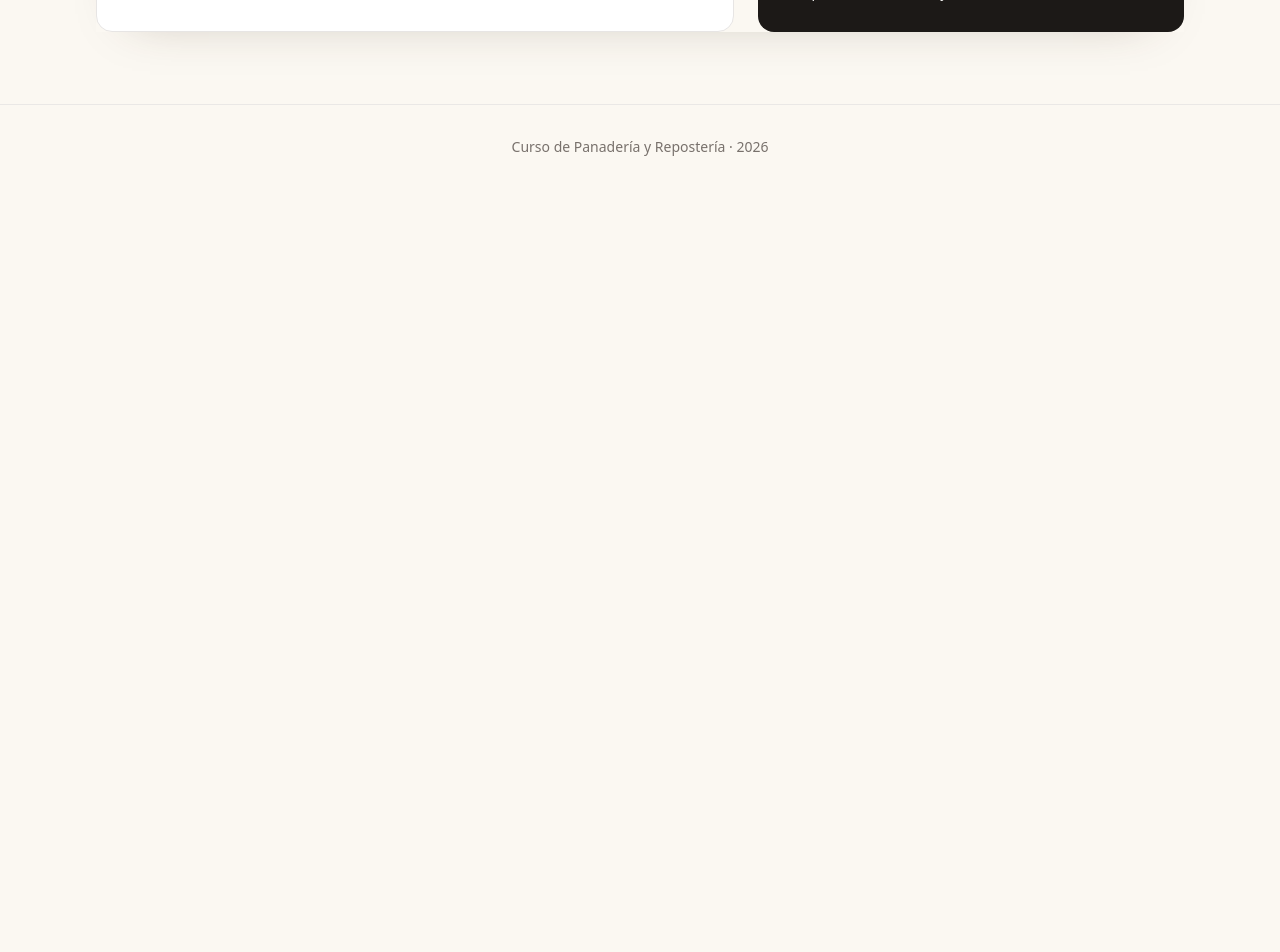
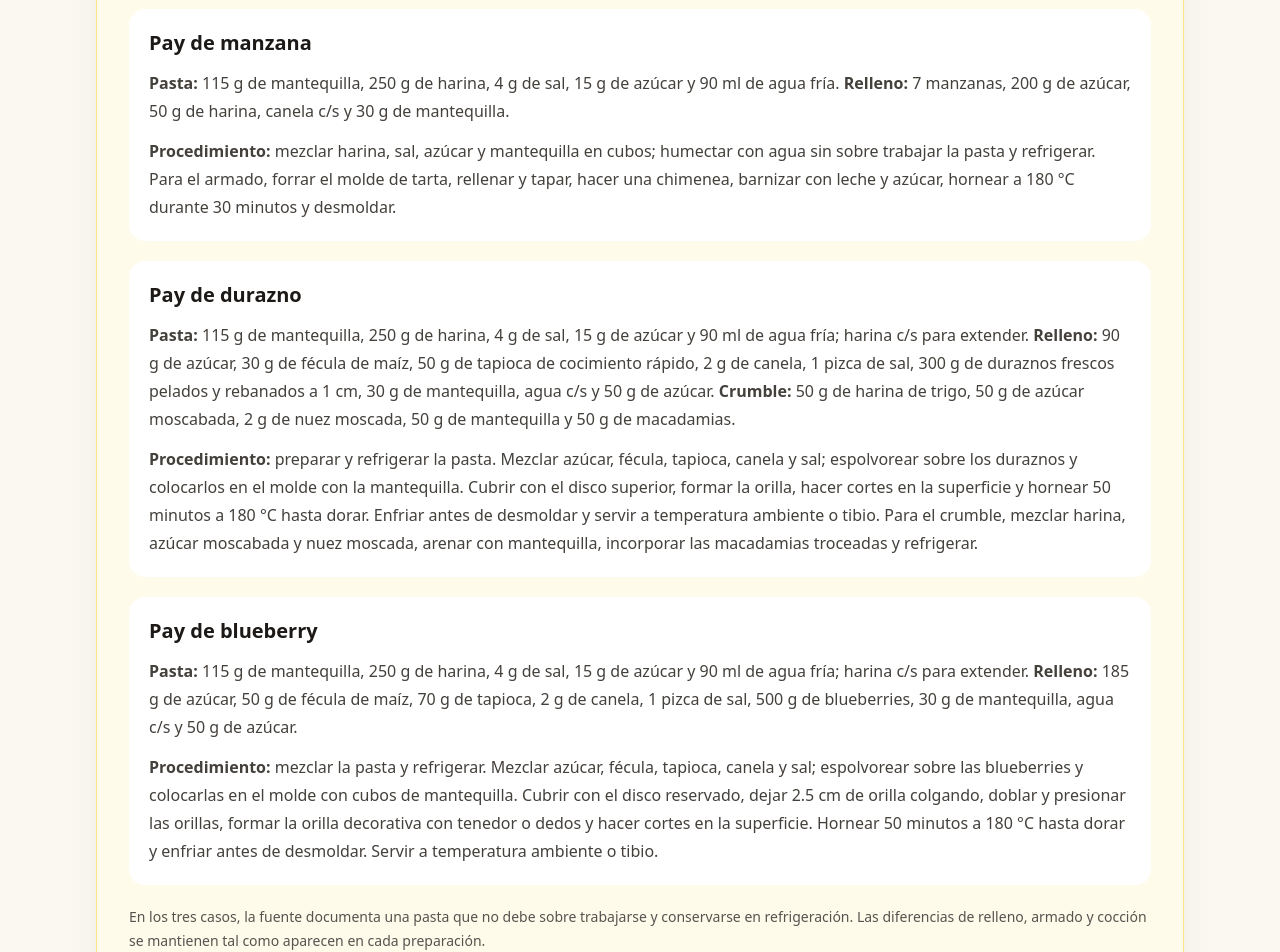
Before and after one commit to Drworm82/CursoPanadero, a Next.js app: page /leccion-lo-que-cambia-el-objetivo in a window 1280 px wide. Shown: the part 2460-3412 px from the top of the page. Before the commit the page ends 2649 px from the top, so only its background shows below. Built offline with nearby package versions, Linux system fonts and the light colour scheme; no server answers.

Commit message:
Complete Clase 7 pays en Lección 11

```diff
--- a/pages/leccion-lo-que-cambia-el-objetivo.js
+++ b/pages/leccion-lo-que-cambia-el-objetivo.js
@@ -102,6 +102,69 @@ export default function LessonElevenPage() {
         </section>
 
 
+        <section className="rounded-2xl border border-amber-200 bg-amber-50 p-6 sm:p-8">
+          <p className="text-sm font-medium uppercase tracking-[0.14em] text-amber-700">Clase 7 · Pays</p>
+          <h2 className="mt-2 text-2xl font-semibold text-stone-900">Tres pays documentados</h2>
+          <p className="mt-3 max-w-3xl leading-7 text-stone-700">
+            La Clase 7 presenta tres preparaciones con la misma pasta base de mantequilla, harina, sal, azúcar y
+            agua fría. Lo que cambia es el relleno y, en el caso del durazno, el crumble de macadamias.
+          </p>
+
+          <div className="mt-6 space-y-5">
+            <article className="rounded-2xl bg-white p-5">
+              <h3 className="text-xl font-semibold text-stone-900">Pay de manzana</h3>
+              <p className="mt-3 leading-7 text-stone-700">
+                <strong>Pasta:</strong> 115 g de mantequilla, 250 g de harina, 4 g de sal, 15 g de azúcar y 90 ml de agua fría.
+                <strong> Relleno:</strong> 7 manzanas, 200 g de azúcar, 50 g de harina, canela c/s y 30 g de mantequilla.
+              </p>
+              <p className="mt-3 leading-7 text-stone-700">
+                <strong>Procedimiento:</strong> mezclar harina, sal, azúcar y mantequilla en cubos; humectar con agua sin
+                sobre trabajar la pasta y refrigerar. Para el armado, forrar el molde de tarta, rellenar y tapar, hacer
+                una chimenea, barnizar con leche y azúcar, hornear a 180 °C durante 30 minutos y desmoldar.
+              </p>
+            </article>
+
+            <article className="rounded-2xl bg-white p-5">
+              <h3 className="text-xl font-semibold text-stone-900">Pay de durazno</h3>
+              <p className="mt-3 leading-7 text-stone-700">
+                <strong>Pasta:</strong> 115 g de mantequilla, 250 g de harina, 4 g de sal, 15 g de azúcar y 90 ml de agua fría;
+                harina c/s para extender. <strong>Relleno:</strong> 90 g de azúcar, 30 g de fécula de maíz, 50 g de tapioca de
+                cocimiento rápido, 2 g de canela, 1 pizca de sal, 300 g de duraznos frescos pelados y rebanados a 1 cm,
+                30 g de mantequilla, agua c/s y 50 g de azúcar. <strong>Crumble:</strong> 50 g de harina de trigo,
+                50 g de azúcar moscabada, 2 g de nuez moscada, 50 g de mantequilla y 50 g de macadamias.
+              </p>
+              <p className="mt-3 leading-7 text-stone-700">
+                <strong>Procedimiento:</strong> preparar y refrigerar la pasta. Mezclar azúcar, fécula, tapioca, canela y sal;
+                espolvorear sobre los duraznos y colocarlos en el molde con la mantequilla. Cubrir con el disco superior,
+                formar la orilla, hacer cortes en la superficie y hornear 50 minutos a 180 °C hasta dorar. Enfriar antes
+                de desmoldar y servir a temperatura ambiente o tibio. Para el crumble, mezclar harina, azúcar moscabada y
+                nuez moscada, arenar con mantequilla, incorporar las macadamias troceadas y refrigerar.
+              </p>
+            </article>
+
+            <article className="rounded-2xl bg-white p-5">
+              <h3 className="text-xl font-semibold text-stone-900">Pay de blueberry</h3>
+              <p className="mt-3 leading-7 text-stone-700">
+                <strong>Pasta:</strong> 115 g de mantequilla, 250 g de harina, 4 g de sal, 15 g de azúcar y 90 ml de agua fría;
+                harina c/s para extender. <strong>Relleno:</strong> 185 g de azúcar, 50 g de fécula de maíz, 70 g de tapioca,
+                2 g de canela, 1 pizca de sal, 500 g de blueberries, 30 g de mantequilla, agua c/s y 50 g de azúcar.
+              </p>
+              <p className="mt-3 leading-7 text-stone-700">
+                <strong>Procedimiento:</strong> mezclar la pasta y refrigerar. Mezclar azúcar, fécula, tapioca, canela y sal;
+                espolvorear sobre las blueberries y colocarlas en el molde con cubos de mantequilla. Cubrir con el disco
+                reservado, dejar 2.5 cm de orilla colgando, doblar y presionar las orillas, formar la orilla decorativa con
+                tenedor o dedos y hacer cortes en la superficie. Hornear 50 minutos a 180 °C hasta dorar y enfriar antes
+                de desmoldar. Servir a temperatura ambiente o tibio.
+              </p>
+            </article>
+          </div>
+
+          <p className="mt-5 text-sm leading-6 text-stone-600">
+            En los tres casos, la fuente documenta una pasta que no debe sobre trabajarse y conservarse en refrigeración.
+            Las diferencias de relleno, armado y cocción se mantienen tal como aparecen en cada preparación.
+          </p>
+        </section>
+
         <section className="grid gap-6 lg:grid-cols-[1.2fr_.8fr]">
           <div className="rounded-2xl border border-stone-200 bg-white p-6 sm:p-7">
             <p className="text-sm font-medium uppercase tracking-[0.14em] text-amber-700">Reto de recuperación</p>
```
